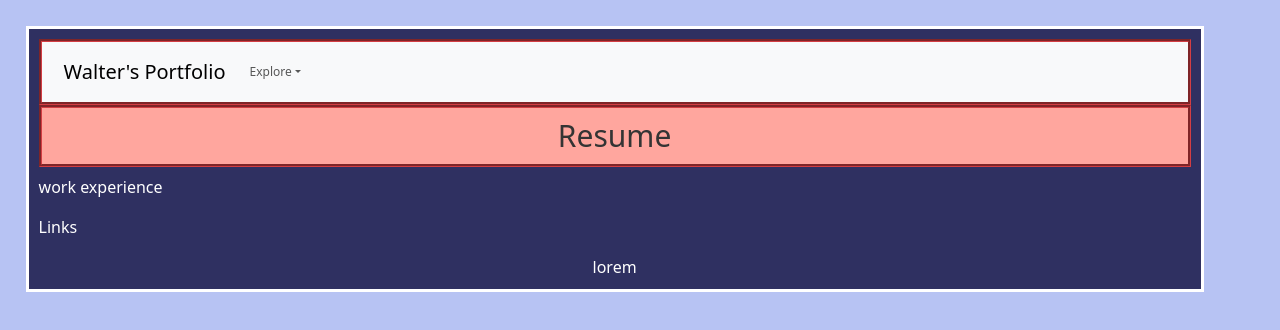
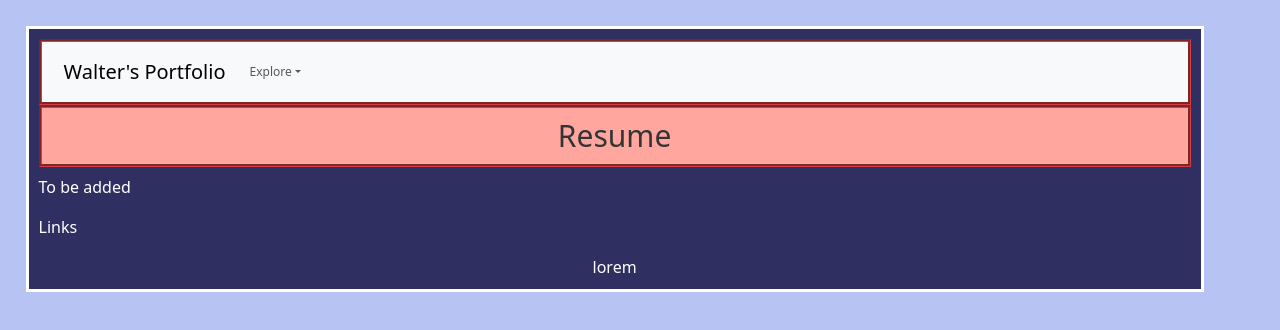
Before and after one commit to Walter-Conwell/react-portfolio, a React (Create React App) app: page /Resume in a window 1280 px wide. Shown: the top 330 px of the page. Built offline with nearby package versions, Linux system fonts and the light colour scheme.

Commit message:
deploying

```diff
--- a/src/Components/Resume.js
+++ b/src/Components/Resume.js
@@ -4,7 +4,7 @@ import React from "react";
 // import Header from "./Components/Header"
 // import About from "./Components/About"
 // import './App.css';
-import 'bootstrap/dist/css/bootstrap.min.css';
+import "bootstrap/dist/css/bootstrap.min.css";
 // import Footer from "./Components/Footer";
 // import Portfolio from "./Components/Portfolio";
 
@@ -13,7 +13,7 @@ function Resume() {
     <div>
       <section className="Resume">
         <h1 className="header">Resume</h1>
-          <p id="text">work experience</p>
+        <p id="text">To be added</p>
         <p id="text">Links</p>
       </section>
       <form>lorem</form>
```
Lines whose indentation alone changed are shown as unchanged.
